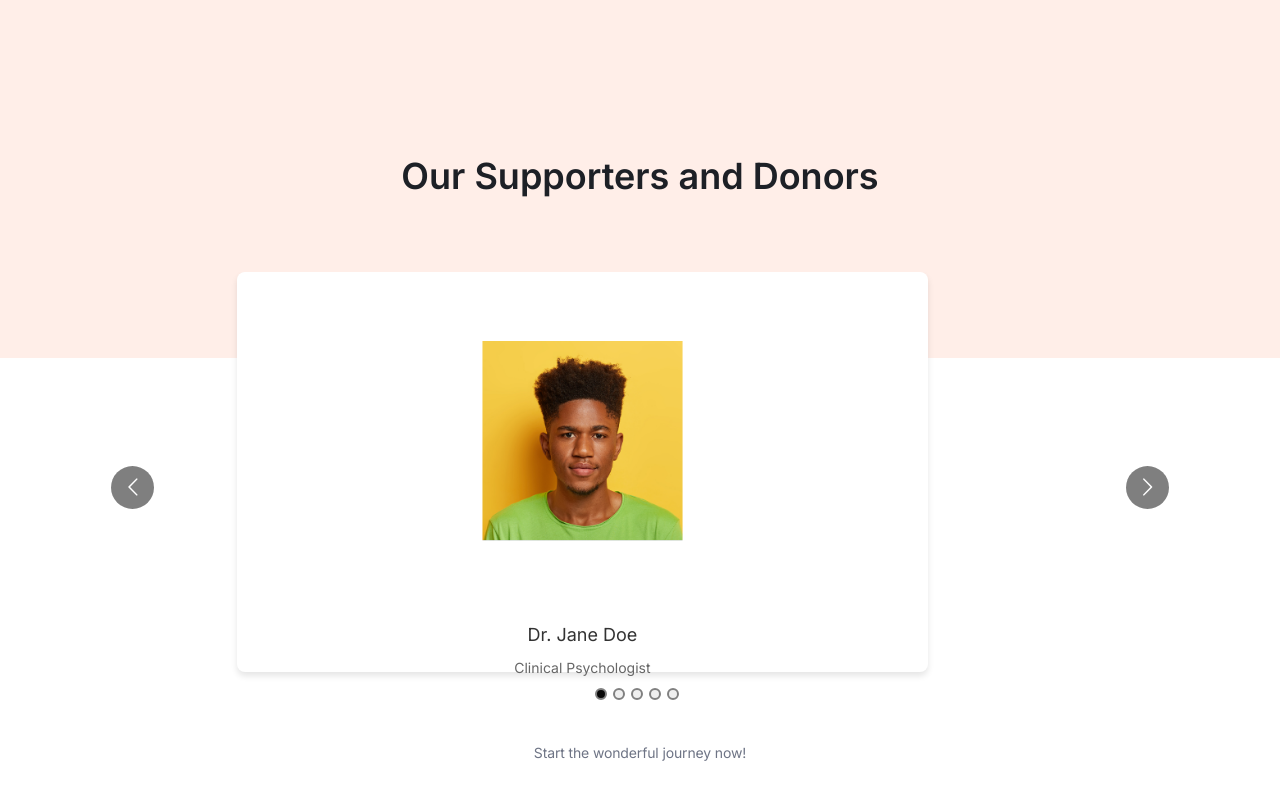
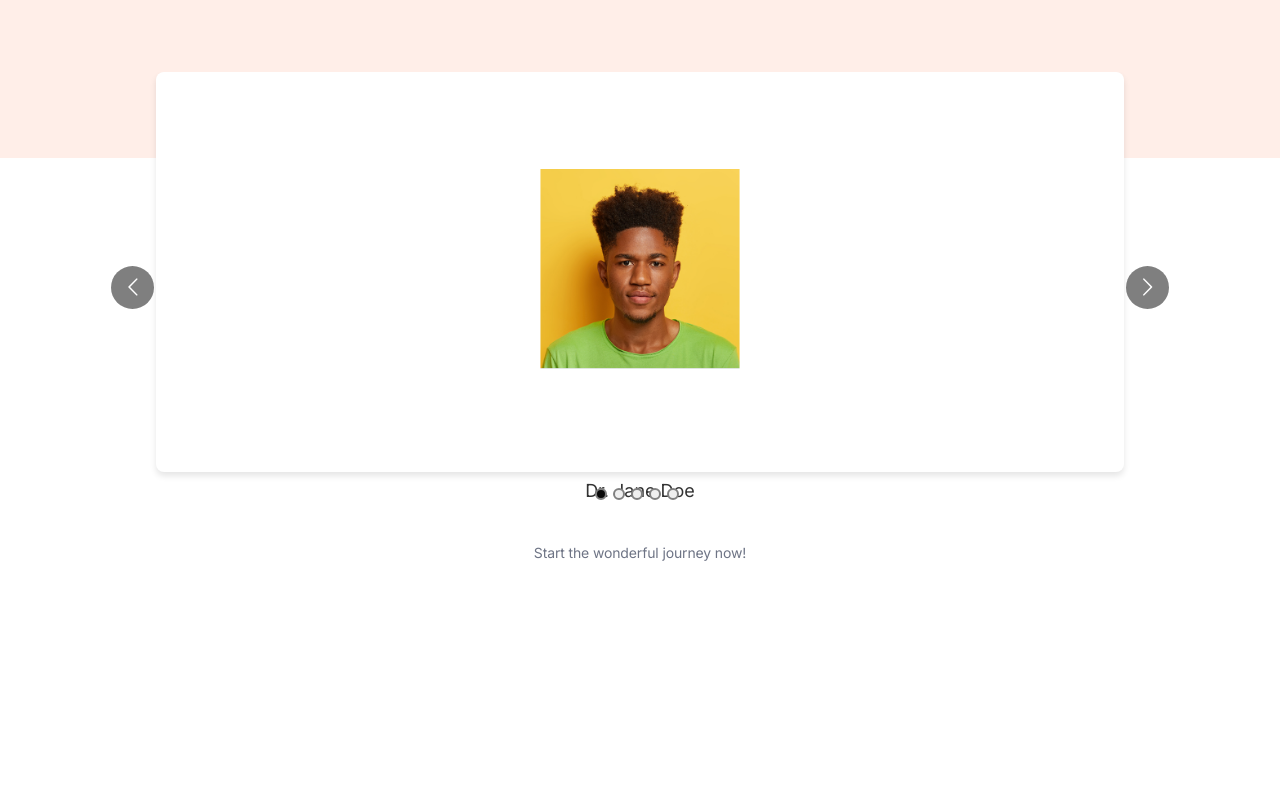
Before and after one commit to ClearSolution07/aideToAction, a React (Vite) app: page / in a window 1280 px wide. Shown: the part 2594-3394 px from the top of the page. After the commit the page ends 3252 px from the top, so only its background shows below. Built offline with nearby package versions, Linux system fonts and the light colour scheme; no server answers.

Commit message:
fixed ui a bit

```diff
--- a/src/pages/auth/home.css
+++ b/src/pages/auth/home.css
@@ -220,7 +220,7 @@
 
 .psychologist-background-container {
     background-color: white;
-    margin-top: 400px;
+    margin-top: 200px;
     height: 500px;
     display: flex;
     align-items: self-end;
@@ -245,11 +245,10 @@
     background: #fff;
     border-radius: 8px;
     height: 400px;
-    width: 60%;
     box-shadow: 0 4px 6px rgba(0, 0, 0, 0.1);
     text-align: center;
-    margin-left: 15%;
-    margin-right: 15%;
+    margin-left: 8%;
+    margin-right: 8%;
     margin-bottom: 30px;
     transition: transform 0.3s;
 }
@@ -357,6 +356,9 @@
         margin-top: 50px;
         align-items: center;
     }
+	.signin-container{
+		justify-content: center;
+	}
 }
 
 @media (min-width: 769px) and (max-width: 1024px) {
@@ -393,4 +395,7 @@
     .react-multi-carousel-track {
         padding: 0 20px;
     }
+    .psychologist-background-container {
+        margin-top: 340px;
+    }
 }
```
Also changed, not shown: 1 other file (tests, documents, lock files or other folders).
